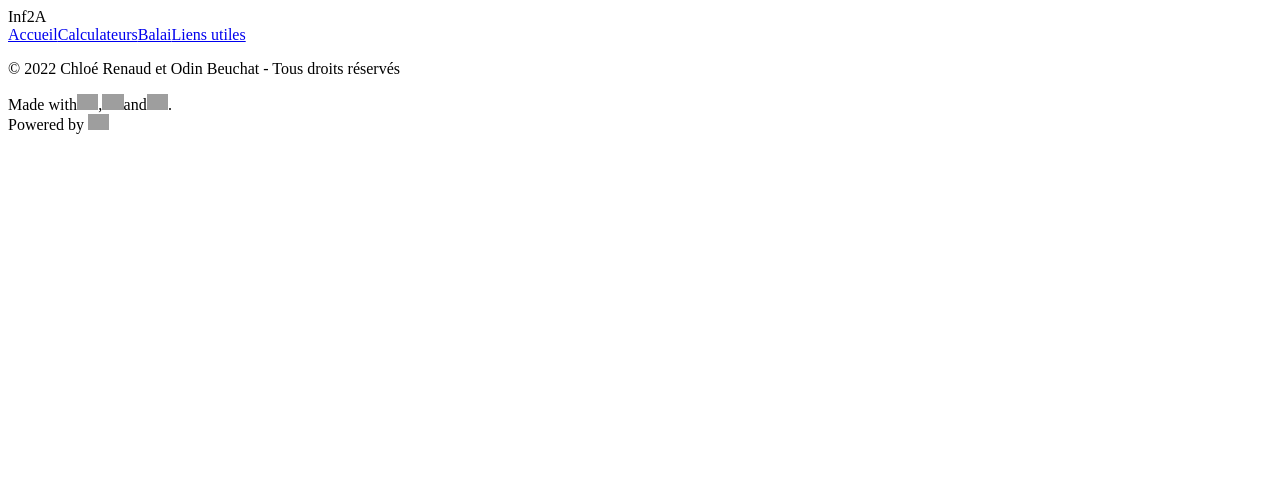
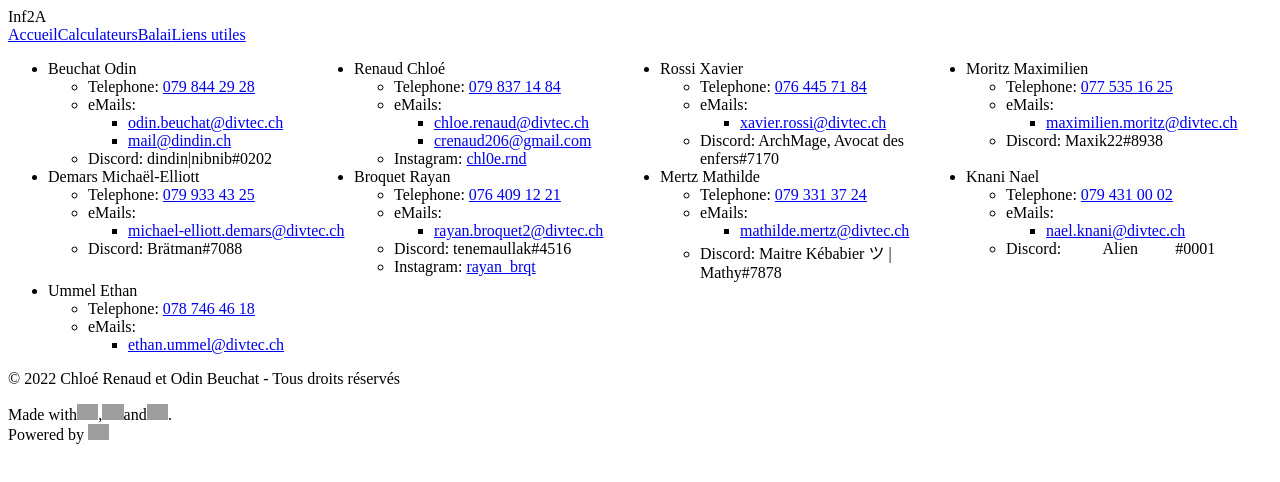
Before and after one commit to drafolin/infa-emt, a Nuxt app: page /contact in a window 1280 px wide. Shown: the top 482 px of the page. Built offline with nearby package versions, Linux system fonts and the light colour scheme; grey boxes are pictures that could not be loaded.

Commit message:
ajout du parsing

```diff
--- a/pages/contact.vue
+++ b/pages/contact.vue
@@ -87,6 +87,34 @@ eleves.value = [{
 
 <template>
 	<div>
-
+		<ul class="liste-eleves">
+			<li v-for="eleve in eleves">
+				<span>{{ eleve.nom }} {{ eleve.prenom }}</span>
+				<ul>
+					<li>Telephone: <NuxtLink :to="'tel:' + eleve.tel">{{ eleve.tel }}</NuxtLink>
+					</li>
+					<li>eMails:
+						<ul>
+							<li v-for="email in eleve.emails">
+								<NuxtLink :to="'mailto:' + email">{{ email }}</NuxtLink>
+							</li>
+						</ul>
+					</li>
+					<li v-if="eleve.discord">Discord: {{ eleve.discord }}</li>
+					<li v-if="eleve.instagram">Instagram: <NuxtLink :to="`https://www.instagram.com/${eleve.instagram}`">{{
+							eleve.instagram
+					}}</NuxtLink>
+					</li>
+					<li v-if="eleve.snap">Snapchat: {{ eleve.snap }}</li>
+				</ul>
+			</li>
+		</ul>
 	</div>
 </template>
+
+<style scoped>
+.liste-eleves {
+	display: grid;
+	grid-template-columns: repeat(4, 1fr);
+}
+</style>
```
